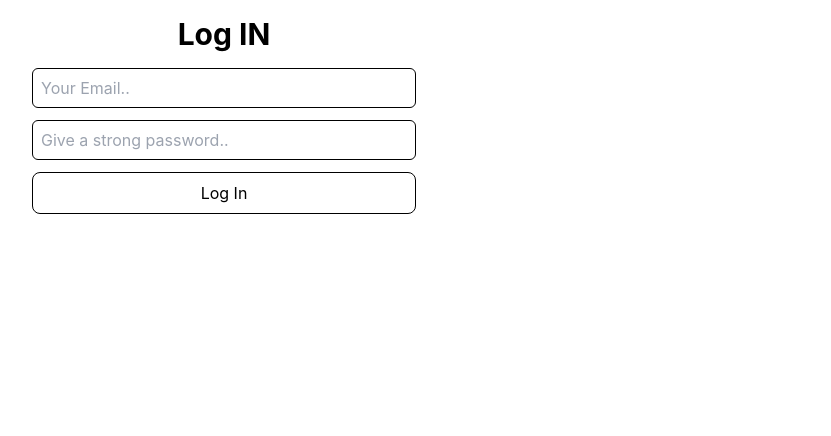
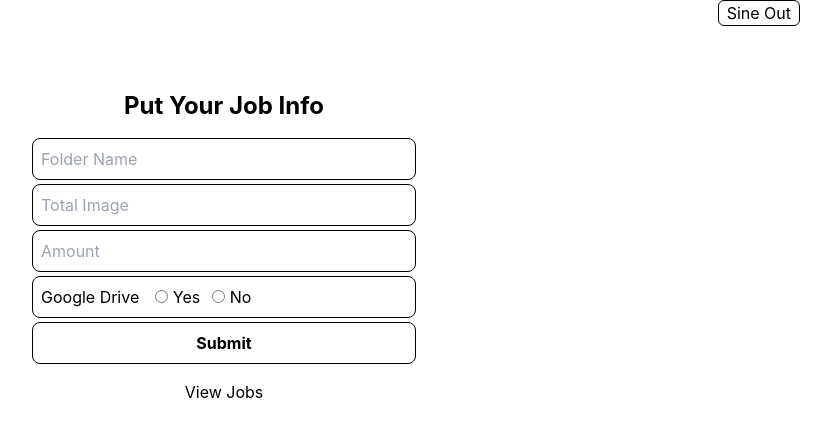
Before and after one commit to Mohidul10587/task-supervisor, a React (Create React App) app: page / in a window 1280 px wide. Before the commit this address led to /LogIn. Shown: the top 436 px of the page, without its empty margins (416-1247 px from the left). Built offline with nearby package versions, Linux system fonts and the light colour scheme; no server answers; sample sign-in values are in the browser's storage.

Commit message:
complete

```diff
--- a/src/App.js
+++ b/src/App.js
@@ -8,13 +8,13 @@ import Home from './components/Home';
 
 function App() {
   return (
-    <RequireAuth>
+
       <Routes>
-        <Route path='/' element={<Home></Home> }></Route>
+        <Route path='/' element={<RequireAuth><Home></Home> </RequireAuth>}></Route>
         <Route path='/dataTable' element={<Datatable></Datatable>}></Route>
         <Route path='/login' element={<LogIn></LogIn>}></Route>
       </Routes>
-    </RequireAuth>
+
   )
 }
 export default App;
--- a/src/components/Datatable.js
+++ b/src/components/Datatable.js
@@ -5,7 +5,7 @@ const Datatable = () => {
     const [tasks, setTasks] = useState([])
     useEffect(() => {
 
-        fetch('task.json')
+        fetch('http://localhost:8000/task')
             .then(res => res.json())
             .then(data => setTasks(data))
 
@@ -15,25 +15,26 @@ const Datatable = () => {
     return (
 
 <div>
-     <div className='flex justify-center mt-16'>
+    <h1 className='text-center font-bold text-2xl mt-16'>Task Table</h1>
+     <div className='flex justify-center mt-4 '>
             <div className=''>
                 <div className='flex'>
-                    <p className=' w-36 text-center border border-black font-bold border-l-2 border-t-2'>Folder Name</p>
-                    <p className=' w-36 text-center border border-black font-bold border-t-2'>Total Image</p>
-                    <p className=' w-36 text-center border border-black font-bold border-t-2'>Amount</p>
-                    <p className=' w-36 text-center border border-black font-bold border-t-2'>Google Drive</p>
-                    <p className=' w-36 text-center border border-black font-bold border-t-2'>Start Date</p>
-                    <p className=' w-36 text-center border border-black font-bold border-r-2 border-t-2'>Deadline</p>
+                    <p className=' w-36 p-2 text-center border border-black font-bold border-l-2 border-t-2'>Folder Name</p>
+                    <p className=' w-36 p-2 text-center border border-black font-bold border-t-2'>Total Image</p>
+                    <p className=' w-36 p-2 text-center border border-black font-bold border-t-2'>Amount</p>
+                    <p className=' w-36 p-2 text-center border border-black font-bold border-t-2'>Google Drive</p>
+                    <p className=' w-36 p-2 text-center border border-black font-bold border-t-2'>Start Date</p>
+                    <p className=' w-36 p-2 text-center border border-black font-bold border-r-2 border-t-2'>Deadline</p>
 
                 </div>
                 {tasks.map(task => <div key={task._id}>
                     <div className='flex'>
-                        <p className=' w-36 text-center border border-black border-l-2 border-b-2'>{task.folderName}</p>
-                        <p className=' w-36 text-center border border-black border-b-2'>{task.totalImage}</p>
-                        <p className=' w-36 text-center border border-black border-b-2'>{task.amount}</p>
-                        <p className=' w-36 text-center border border-black border-b-2'>Google Drive</p>
-                        <p className=' w-36 text-center border border-black border-b-2'>Start Date</p>
-                        <p className=' w-36 text-center border border-black border-r-2 border-b-2'>Deadline</p>
+                        <p className=' w-36 p-2 text-center border border-black border-l-2 border-b-1'>{task.folderName}</p>
+                        <p className=' w-36 p-2 text-center border border-black border-b-1'>{task.totalImage}</p>
+                        <p className=' w-36 p-2 text-center border border-black border-b-1'>{task.amount}</p>
+                        <p className=' w-36 p-2 text-center border border-black border-b-1 flex justify-center'><svg width='15px'xmlns="http://www.w3.org/2000/svg" viewBox="0 0 512 512"><path d="M339 314.9L175.4 32h161.2l163.6 282.9H339zm-137.5 23.6L120.9 480h310.5L512 338.5H201.5zM154.1 67.4L0 338.5 80.6 480 237 208.8 154.1 67.4z"/></svg><span className="pl-4">{task.boolean}</span></p>
+                        <p className=' w-36 p-2 text-center border border-black border-b-1'>{task.startTime}</p>
+                        <p className=' w-36 p-2 text-center border border-black border-r-2 border-b-1'>{task.x}</p>
                     </div>
 
                 </div>)}
--- a/src/components/Form.js
+++ b/src/components/Form.js
@@ -2,26 +2,35 @@ import React from 'react'
 
 const Form = () => {
 
-const formData =  (event) => {
+  const formData = (event) => {
     event.preventDefault()
     const folderName = event.target.folderName.value;
     const totalImage = event.target.totalImage.value;
     const amount = event.target.amount.value;
-    const formDataObject = { folderName, totalImage, amount }
+    const boolean = event.target.boolean.value;
+    const year = new Date().getFullYear()
+    const month = new Date().getMonth()
+    const date = new Date().getDate()
+    const hour = new Date().getHours()
+    const minutes = new Date().getMinutes()
+    const startTime = `${hour}:${minutes}-${date}/${month}/${year}`
 
 
-     fetch('http://localhost:8000/task', {
+    const formDataObject = { folderName, totalImage, amount, boolean, startTime }
+
+
+    fetch('http://localhost:8000/task', {
       method: 'POST',
       headers: { 'Content-Type': 'application/json' },
       body: JSON.stringify(formDataObject)
     })
       .then(response => response.json())
-      .then(data =>{
-              console.log(data)
-              alert('New task added')
-              event.target.reset()
+      .then(data => {
+        console.log(data)
+        alert('New task added')
+        event.target.reset()
       }
-  )
+      )
 
 
   }
@@ -31,15 +40,22 @@ const formData =  (event) => {
 
     <div className='flex justify-center'>
       <div className='mt-16'>
-        <h1 className='text-2xl font-bold text-center'>Put your data here</h1>
-        <div className='block'>
+        <h1 className='text-2xl font-bold text-center'>Put Your Job Info</h1>
+        <div className='mt-4'>
 
 
           <form onSubmit={formData}>
-            <input className='block border border-black my-2 p-3 rounded-xl' name='folderName' type="text" placeholder='Folder Name' />
-            <input className='block border border-black my-2 p-3 rounded-xl' name='totalImage' type="number" placeholder='Total Image' />
-            <input className='block border border-black my-2 p-3 rounded-xl' name='amount' type="number" placeholder='Amount' />
-            <input className='block border border-black my-2 p-3 rounded-xl w-full hover:bg-gray-700 hover:text-white' type="submit" value="Submit" />
+            <input className='block border border-black my-1 p-2 rounded-lg w-96' name='folderName' type="text" placeholder='Folder Name' />
+            <input className='block border border-black my-1 p-2 rounded-lg w-96' name='totalImage' type="number" placeholder='Total Image' />
+            <input className='block border border-black my-1 p-2 rounded-lg w-96' name='amount' type="number" placeholder='Amount' />
+            <div className='block border border-black my-1 p-2 rounded-lg w-96'>
+            <span className='mr-4'>Google Drive</span>
+            <input  type="radio" value="Yes" name="boolean" /> Yes
+            <input className='ml-3' type="radio" value="No" name="boolean" /> No
+            </div>
+
+
+            <input className='font-bold block border border-black my-1 p-2 rounded-lg w-96 hover:bg-gray-600 hover:text-white' type="submit" value="Submit" />
           </form>
 
 
--- a/src/components/Home.js
+++ b/src/components/Home.js
@@ -1,16 +1,29 @@
 import React from 'react'
 import { Link } from 'react-router-dom';
 import Form from './Form';
+import { signOut } from 'firebase/auth';
+import { auth } from '../firebase.init';
+
 
 const Home = () => {
+
+const handleSignOut =()=>{
+    signOut(auth)
+}
+
+
+
     return (
         <div>
-
+            <div className='flex justify-end '>
+            <button className=' hover:text-red-500 mr-16 border border-black rounded-md px-2' onClick={handleSignOut} >Sine Out</button>
+            </div>
             <div className='flex justify-center'>
                 <Form></Form>
             </div>
             <div className='flex justify-center'>
-            <Link className='m-3 font-bold' to='dataTable'>Data Table</Link>
+            <Link className='m-3 hover:text-green-500' to='dataTable'>View Jobs</Link>
+
             </div>
         </div>
 
--- a/src/components/LogIn.js
+++ b/src/components/LogIn.js
@@ -11,7 +11,7 @@ export default function LogIn() {
   if (user) {
     navigate('/')
   }
-  const { register, handleSubmit, watch, formState: { errors } } = useForm();
+  const { register, handleSubmit, formState: { errors } } = useForm();
   const onSubmit = data => {
     signInWithEmailAndPassword(data.email, data.password)
 
@@ -21,8 +21,8 @@ export default function LogIn() {
 
 
   return (
-    <div className=' h-[580px] '>
-      <h1 className='text-center text-3xl font-bold my-4'>Log IN</h1>
+    <div className='mt-16'>
+      <h1 className='text-center text-2xl font-bold mb-4'>Log In</h1>
       <div className='flex justify-center'>
 
 
@@ -60,7 +60,7 @@ export default function LogIn() {
             {errors.password?.type === 'required' && <span className='text-red-500'>{errors.password?.message}</span>}
             {errors.password?.type === 'minLength' && <span className='text-red-500'>{errors.password?.message}</span>}
           </label>
-          <div>  <button className=' w-full border border-black block rounded-lg px-4 py-2 mb-3' type='submit'>Log In</button></div>
+          <div>  <button className='block border border-black my-1 p-2 rounded-lg w-96 hover:bg-gray-600 hover:text-white font-bold' type='submit'>Log In</button></div>
         </form>
       </div>
     </div>
--- a/src/components/RequireAuth.js
+++ b/src/components/RequireAuth.js
@@ -1,8 +1,3 @@
-
-
-
-
-
 
 import React from 'react'
 import { useAuthState } from 'react-firebase-hooks/auth';
@@ -10,14 +5,11 @@ import { Navigate, useLocation } from 'react-router-dom'
 import { auth } from '../firebase.init';
 
 export default function RequireAuth({ children }) {
-    const [user] = useAuthState(auth);
+    const [user, loading] = useAuthState(auth);
     const location = useLocation()
+    if (loading) return <p className='text-center font-bold text-xl mt-16'>Loading....</p>
+    if (!user) return <Navigate to="/LogIn" state={{ from: location }} replace />
+    return children;
 
-    if (!user) {
-        return <Navigate to="/LogIn" state={{ from: location }} replace />
-    }
-    else{
-        return children;
-    }
 
 }
```
Also changed, not shown: src/components/Navbar.js (added).
